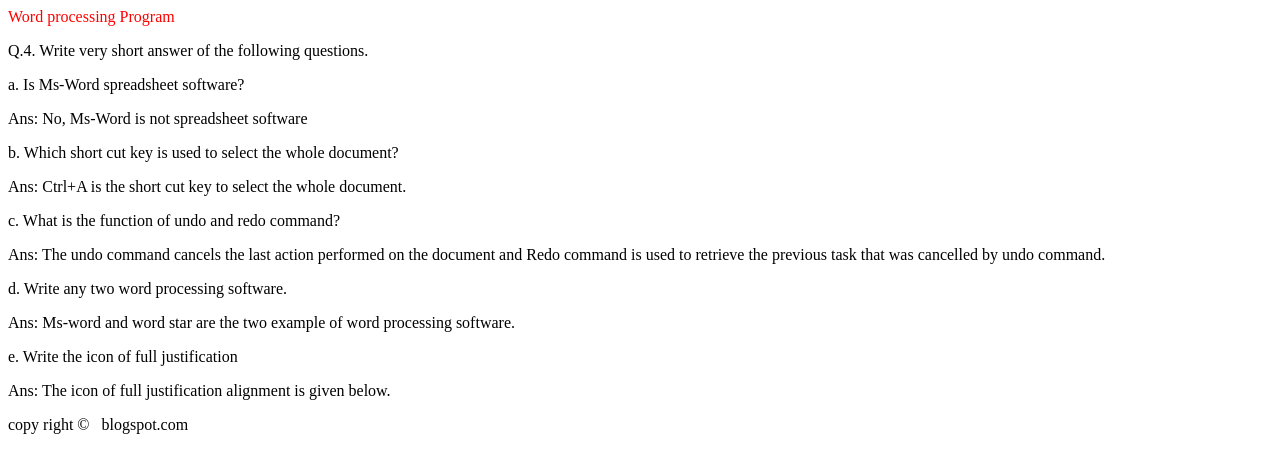
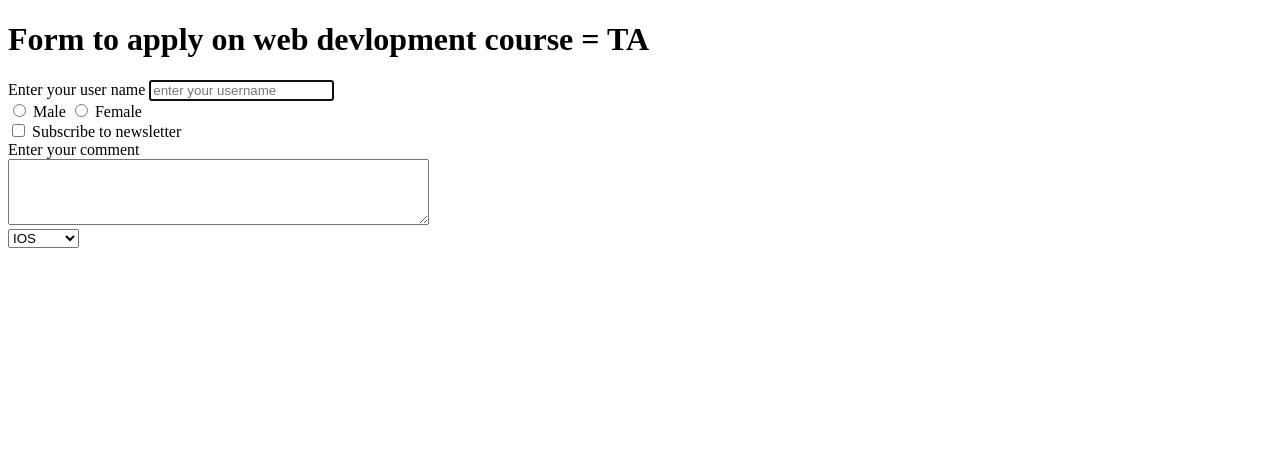
Before and after one commit to Emperoer-Endridk/DK, a plain HTML site: page index.html in a window 1280 px wide. Drawn offline with Linux system fonts and the light colour scheme.

Commit message:
Add files via upload

```diff
--- a/index.html
+++ b/index.html
@@ -2,29 +2,39 @@
 <html lang="en">
 <head>
     <meta charset="UTF-8">
-    <meta name="viewport" content="width=device-width, initial-scale=1.5">
-    <style>
-        div {
-            color: red;
-        }
-    </style>
-    <title>ENDK</title>
+    <meta name="viewport" content="width=device-width, initial-scale=1.0">
+    <title>Forms lets learn it  </title>
 </head>
 <body>
-   <div>Word processing Program</div>
-   <p>Q.4. Write very short answer of the following questions.</p>
-   <p>a. Is Ms-Word spreadsheet software?</p>
-   <p>Ans: No, Ms-Word is not spreadsheet software</p>
-   <p>b. Which short cut key is used to select the whole document?</p>
-   <p>Ans: Ctrl+A is the short cut key to select the whole document.</p>
-   <p>c. What is the function of undo and redo command?</p>
-   <p>Ans: The undo command cancels the last action performed on the document and
-     Redo command is used to retrieve the previous task that was cancelled by undo
-     command.</p>
-     <p>d. Write any two word processing software.</p>
-     <p>Ans: Ms-word and word star are the two example of word processing software.</p>
-     <p>e. Write the icon of full justification</p>
-     <p>Ans: The icon of full justification alignment is given below.</p>
-    copy right &copy;&nbsp;&nbsp;&nbsp;blogspot.com
-<body>
+    <h1>Form to apply on web devlopment course = TA</h1>
+    <form action="post">
+        <div>
+        <label for="username">Enter your user name</label>
+        <input type="text" id="username" name="username"
+        placeholder="enter your username" autofocus>
+        </div>
+        <div>
+            <input type="radio" id="male" name="gender" value="male">
+            <label for="male">Male</label>
+            <input type="radio" id="female" name="gender" value="female">
+            <label for="female">Female</label>
+            </div
+        <div>
+            <input type="checkbox" id="subscribe" name="subscribe" value="yes">
+            <label for="subscribe">Subscribe to newsletter</label>
+        </div>
+         <div>
+            <label for="comment">Enter your comment</label>
+            <br>
+            <textarea id="comment" name="comment" rows="4" cols="50"></textarea>
+        </div>
+            <div>
+            <select name="Device">
+                <option value="ios">IOS</option>
+                <option value="andorid">Android</option>
+                <option value="desktop">Desktop</option>
+          </select>
+        </div>
+    </form>
+</body>
 </html>
```
